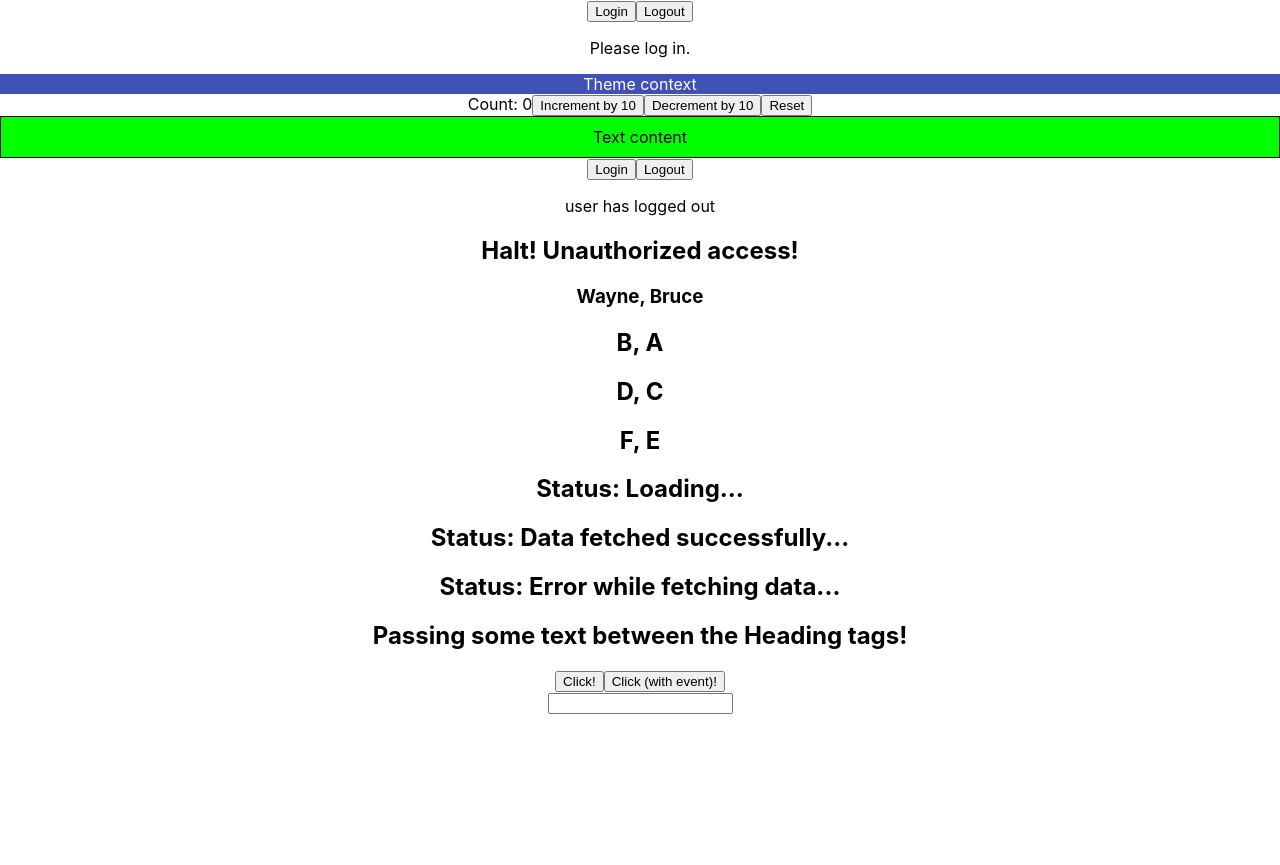
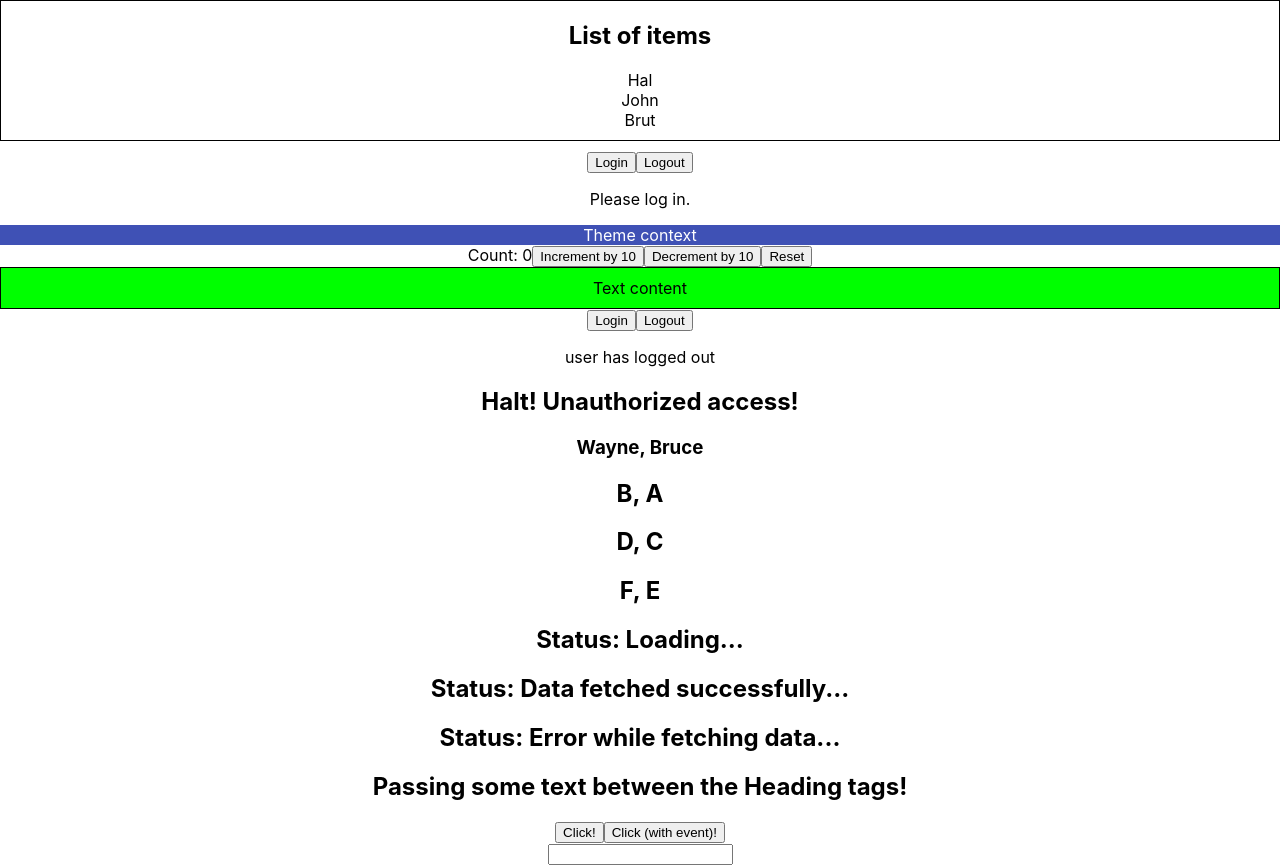
Before and after one commit to zulhamzakaria/all-thing-typescript, a React (Create React App) app in the folder react-typescript/react-ts-demo/: page / in a window 1280 px wide. Before the commit the page ends 800 px from the top, so only its background shows below. Built offline with nearby package versions, Linux system fonts and the light colour scheme.

Commit message:
- generics

```diff
--- a/react-typescript/react-ts-demo/src/App.tsx
+++ b/react-typescript/react-ts-demo/src/App.tsx
@@ -5,6 +5,7 @@ import { Box } from "./components/context/Box";
 import ThemeContextProvider from "./components/context/ThemeContext";
 import { User } from "./components/context/User";
 import { UserContextProvider } from "./components/context/UserContext";
+import { List } from "./components/generics/List";
 import Greet from "./components/Greet";
 import { Heading } from "./components/Heading";
 import { Input } from "./components/Input";
@@ -29,6 +30,8 @@ function App() {
 
   return (
     <div className="App">
+      <List items={["Hal", "John", "Brut"]} onClick={(item) => alert(item)} />
+
       <UserContextProvider>
         <User />
       </UserContextProvider>
--- /dev/null
+++ b/react-typescript/react-ts-demo/src/components/generics/List.tsx
@@ -0,0 +1,28 @@
+type ListProps<T> = {
+  items: T[];
+  onClick: (val: T) => void;
+};
+
+export const List = <T extends string | number>({
+  items,
+  onClick,
+}: ListProps<T>) => {
+  return (
+    <div
+      style={{
+        paddingBottom: "10px",
+        marginBottom: "10px",
+        border: "1px solid black",
+      }}
+    >
+      <h2>List of items</h2>
+      {items.map((item, index) => {
+        return (
+          <div key={index} onClick={() => onClick(item)}>
+            {item}
+          </div>
+        );
+      })}
+    </div>
+  );
+};
```
